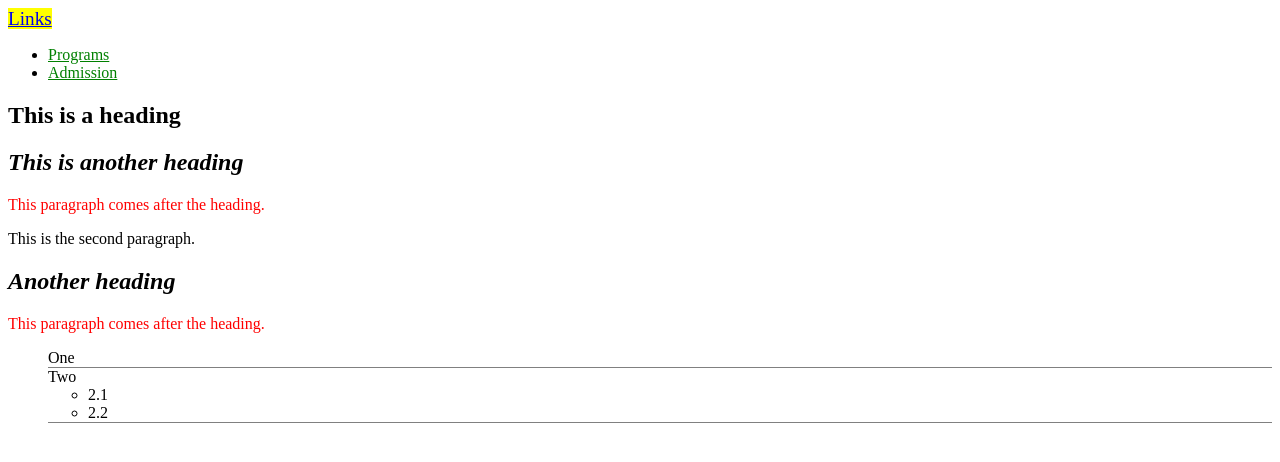
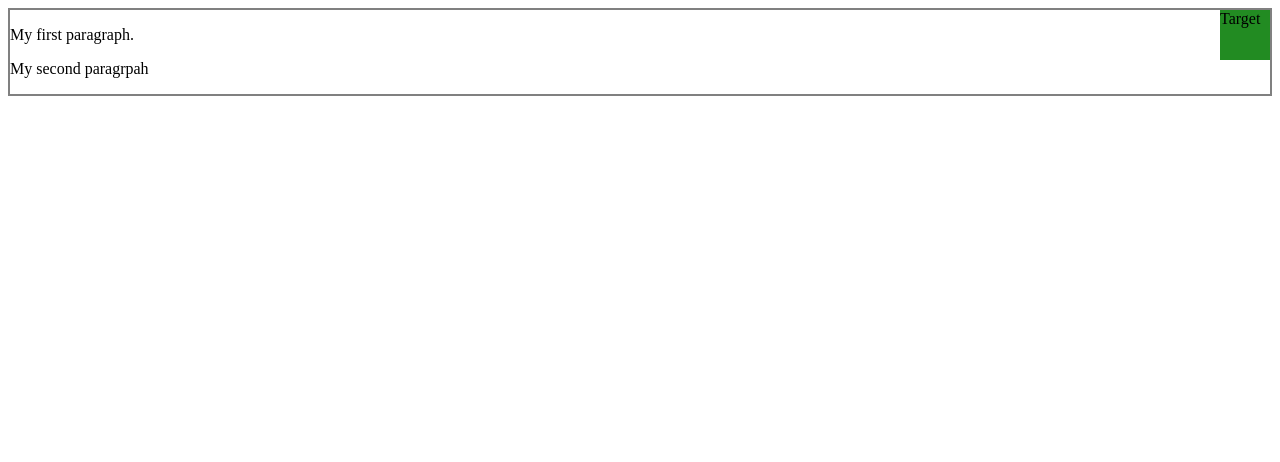
Before and after one commit to Debatableman/week6, a plain HTML site: page index.html in a window 1280 px wide. Drawn offline with Linux system fonts and the light colour scheme.

Commit message:
css position

```diff
--- a/css/stylesheet.css
+++ b/css/stylesheet.css
@@ -12,12 +12,6 @@ ul.list > li{
     border-bottom: 1px solid grey
 }
 
-body > a{
-    font-size: 120%;
-    font-style:bold;
-    background-color: yellow;
-}
-
 li a:link{
     color: green
 }
@@ -29,3 +23,36 @@ li a:visited{
 li a:hover{
     color:pink
 }
+
+li:first-child::first-letter{
+    font-size: 120%;
+    font-weight: bold;
+}
+
+a[href*="https://bcit"]
+{
+    background-color: yellow;
+}
+
+body + p{
+    float:left
+}
+
+.below{
+    clear: left;
+}
+
+.target{
+width:50px;
+height:50px;
+background-color: forestgreen;
+position: absolute;
+top:0px;
+right:0px;
+}
+
+.container
+{
+border: 2px gray solid;
+position:relative;
+}
--- a/index.html
+++ b/index.html
@@ -5,16 +5,23 @@
     <title>week6</title>
   </head>
   <body>
-    <a title="BCIT homepage" href="https://bcit.ca">Links</a>
-    <ul>
-      <li>
-        <a title="programs" href="https://www.bcit.ca/study/">Programs</a>
-      </li>
-      <li>
-        <a title="admission" href="https://www.bcit.ca/admission">Admission</a>
-      </li>
-    </ul>
-    <h2>This is a heading</h2>
+    <div class="container">
+      <p>My first paragraph.</p>
+      <div class="target">Target</div>
+      <p>My second paragrpah</p>
+    </div>
+
+    <!-- <p>This sentence should appear right of the image.</p>
+    <img
+      src="https://upload.wikimedia.org/wikipedia/commons/6/6f/BCIT_logo.svg"
+      alt="BCIT logo"
+      width="150"
+      height="136"
+    />
+    <p class="below">This sentence should appear below the image.</p> -->
+
+
+    <!-- <h2>This is a heading</h2>
     <div class="container">
       <h2>This is another heading</h2>
       <p>This paragraph comes after the heading.</p>
@@ -32,5 +39,14 @@
         </li>
       </ul>
     </div>
+    <a title="BCIT homepage" href="https://bcit.ca">Links</a>
+    <ul>
+      <li>
+        <a title="programs" href="https://www.bcit.ca/study/">Programs</a>
+      </li>
+      <li>
+        <a title="admission" href="https://www.bcit.ca/admission">Admission</a>
+      </li>
+    </ul> -->
   </body>
 </html>
```
